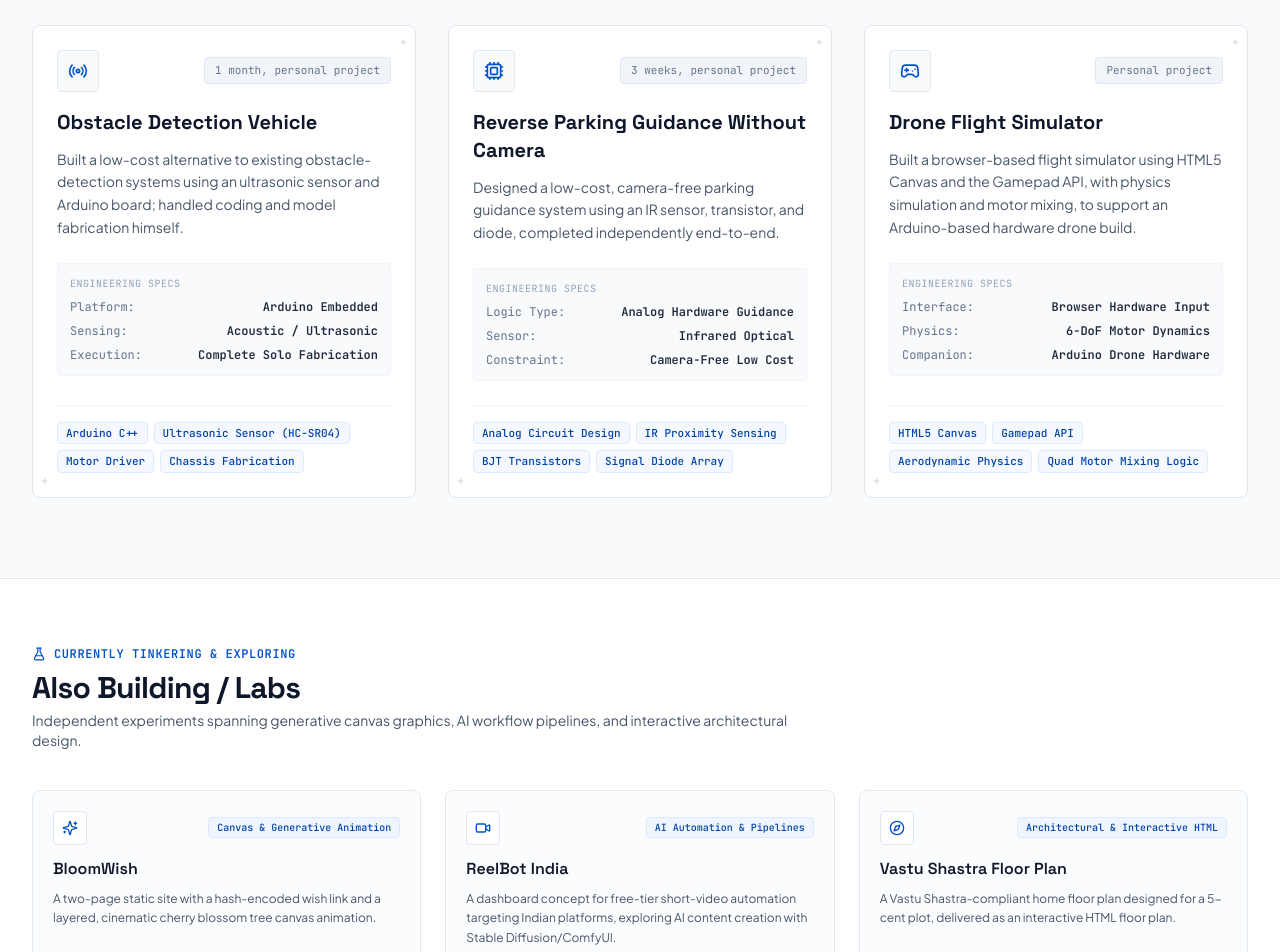
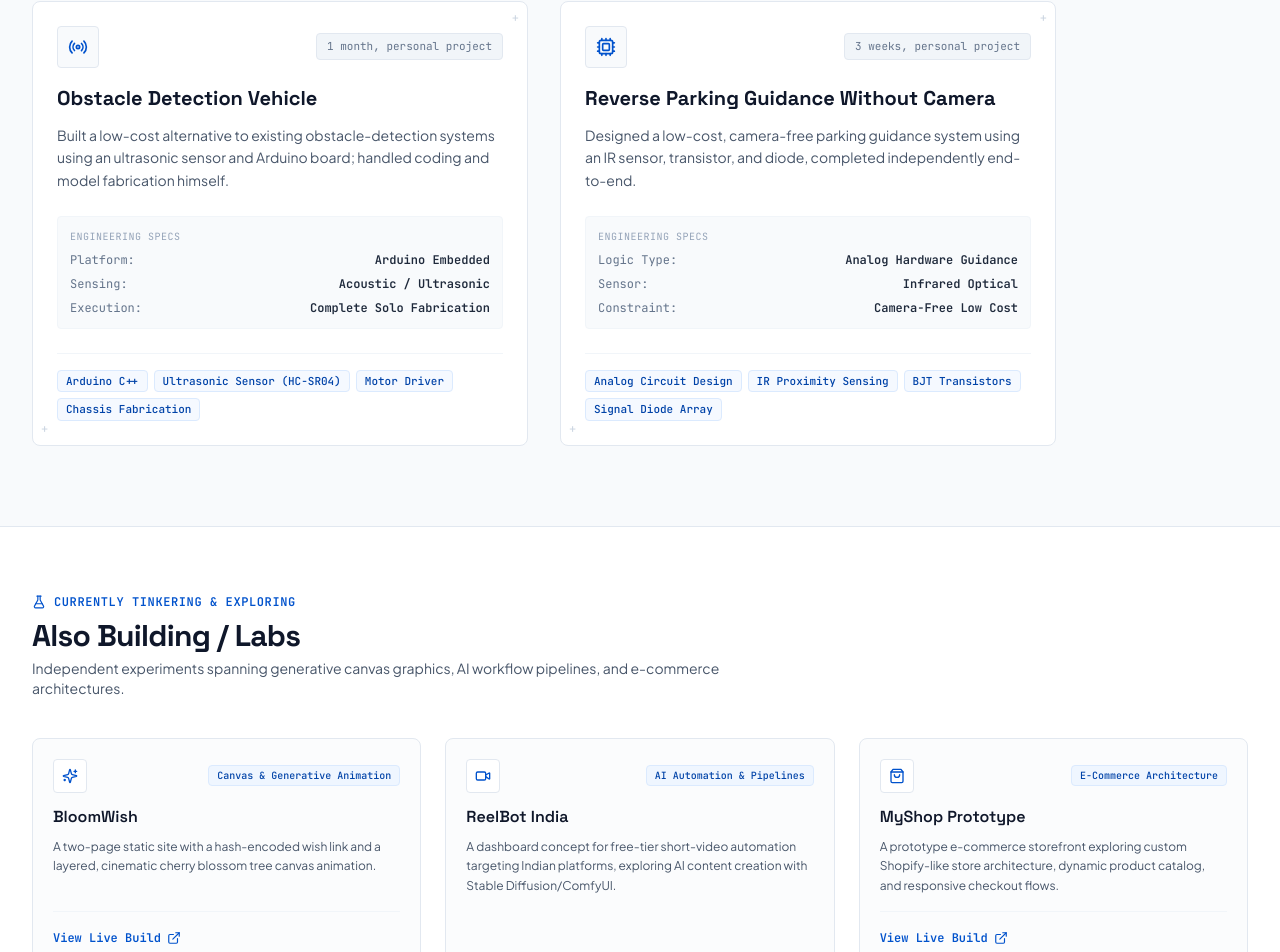
Before and after one commit to Karthick-Boopathy/KarthickBoopathy, a React (Vite) app: page / in a window 1280 px wide. Shown: the part 5337-6289 px from the top of the page. Built offline with nearby package versions, Linux system fonts and the light colour scheme.

Commit message:
feat: update projects, remove drone and vastu, add bloomwish and myshop links, update linkedin and instagram

```diff
--- a/index.html
+++ b/index.html
@@ -76,9 +76,9 @@
       ],
       "sameAs": [
         "https://github.com/Karthick-Boopathy",
-        "https://www.linkedin.com/in/karthick-boopathy",
+        "https://www.linkedin.com/in/karthick-boopathy-b77916229?utm_source=share_via&utm_content=profile&utm_medium=member_ios",
         "https://kannanfarms.com",
-        "https://instagram.com/kannanfarms"
+        "https://www.instagram.com/kannan.farms?stkn=MWk3OXJycGh1Zmtkbg%3D%3D&utm_source=qr"
       ],
       "knowsAbout": [
         "Automobile Engineering",
--- a/src/components/Labs.tsx
+++ b/src/components/Labs.tsx
@@ -1,5 +1,5 @@
 import React from 'react';
-import { Sparkles, Video, Compass, FlaskConical } from 'lucide-react';
+import { Sparkles, Video, ShoppingBag, FlaskConical, ExternalLink } from 'lucide-react';
 import { exploratoryProjects } from '../data/portfolioData';
 
 export const Labs: React.FC = () => {
@@ -10,7 +10,7 @@ export const Labs: React.FC = () => {
       case 1:
         return <Video className="w-4 h-4 text-blueprint-600" />;
       case 2:
-        return <Compass className="w-4 h-4 text-blueprint-600" />;
+        return <ShoppingBag className="w-4 h-4 text-blueprint-600" />;
       default:
         return <FlaskConical className="w-4 h-4 text-blueprint-600" />;
     }
@@ -29,7 +29,7 @@ export const Labs: React.FC = () => {
             Also Building / Labs
           </h2>
           <p className="text-slate-600 mt-1 text-sm">
-            Independent experiments spanning generative canvas graphics, AI workflow pipelines, and interactive architectural design.
+            Independent experiments spanning generative canvas graphics, AI workflow pipelines, and e-commerce architectures.
           </p>
         </div>
 
@@ -38,8 +38,9 @@ export const Labs: React.FC = () => {
           {exploratoryProjects.map((item, idx) => (
             <div
               key={item.title}
-              className="p-5 rounded-lg border border-slate-200 bg-slate-50/50 hover:bg-white hover:border-slate-300 transition-all duration-200 shadow-2xs"
+              className="p-5 rounded-lg border border-slate-200 bg-slate-50/50 hover:bg-white hover:border-slate-300 transition-all duration-200 shadow-2xs flex flex-col justify-between"
             >
+              <div>
                 <div className="flex items-center justify-between gap-2 mb-3">
                   <div className="p-2 rounded bg-white border border-slate-200">
                     {getIcon(idx)}
@@ -57,6 +58,21 @@ export const Labs: React.FC = () => {
                   {item.description}
                 </p>
               </div>
+
+              {item.url && (
+                <div className="mt-4 pt-3 border-t border-slate-100">
+                  <a
+                    href={item.url}
+                    target="_blank"
+                    rel="noopener noreferrer"
+                    className="inline-flex items-center gap-1.5 text-xs font-mono font-semibold text-blueprint-600 hover:text-blueprint-800 hover:underline transition-colors"
+                  >
+                    <span>View Live Build</span>
+                    <ExternalLink className="w-3.5 h-3.5" />
+                  </a>
+                </div>
+              )}
+            </div>
           ))}
         </div>
       </div>
--- a/src/components/Projects.tsx
+++ b/src/components/Projects.tsx
@@ -1,5 +1,5 @@
 import React from 'react';
-import { Cpu, Radio, Gamepad2, Wrench, Layers } from 'lucide-react';
+import { Cpu, Radio, Wrench, Layers } from 'lucide-react';
 import { selectedProjects } from '../data/portfolioData';
 
 export const Projects: React.FC = () => {
@@ -9,8 +9,6 @@ export const Projects: React.FC = () => {
         return <Radio className="w-5 h-5 text-blueprint-600" />;
       case 1:
         return <Cpu className="w-5 h-5 text-blueprint-600" />;
-      case 2:
-        return <Gamepad2 className="w-5 h-5 text-blueprint-600" />;
       default:
         return <Wrench className="w-5 h-5 text-blueprint-600" />;
     }
@@ -29,12 +27,12 @@ export const Projects: React.FC = () => {
             Selected Projects
           </h2>
           <p className="text-slate-600 mt-2 text-base">
-            Autonomous vehicle sensing prototypes, analog hardware guidance systems, and physics flight simulation.
+            Autonomous vehicle sensing prototypes and low-cost analog hardware guidance systems.
           </p>
         </div>
 
         {/* Project Cards Grid */}
-        <div className="grid grid-cols-1 lg:grid-cols-3 gap-8">
+        <div className="grid grid-cols-1 md:grid-cols-2 gap-8 max-w-5xl">
           {selectedProjects.map((project, index) => (
             <div
               key={project.title}
--- a/src/data/portfolioData.ts
+++ b/src/data/portfolioData.ts
@@ -14,14 +14,14 @@ export const PHOTO_PATH = `${import.meta.env.BASE_URL}images/karthick-boopathy.j
 export const GITHUB_URL = "https://github.com/Karthick-Boopathy";
 
 /**
- * // TODO(karthick): Set your LinkedIn profile URL below.
+ * Real LinkedIn profile link
  */
-export const LINKEDIN_URL = "https://www.linkedin.com/in/karthick-boopathy";
+export const LINKEDIN_URL = "https://www.linkedin.com/in/karthick-boopathy-b77916229?utm_source=share_via&utm_content=profile&utm_medium=member_ios";
 
 /**
- * // TODO(karthick): Set your Kannan Farms Instagram page URL below.
+ * Real Kannan Farms Instagram page URL
  */
-export const KANNAN_FARMS_INSTAGRAM_URL = "https://instagram.com/kannanfarms";
+export const KANNAN_FARMS_INSTAGRAM_URL = "https://www.instagram.com/kannan.farms?stkn=MWk3OXJycGh1Zmtkbg%3D%3D&utm_source=qr";
 
 /**
  * Link to downloadable resume file (uploaded Karthick_Boopathy_Resume.docx)
@@ -235,24 +235,13 @@ export const selectedProjects: ProjectItem[] = [
       { label: "Constraint", val: "Camera-Free Low Cost" },
     ],
   },
-  {
-    title: "Drone Flight Simulator",
-    durationOrType: "Personal project",
-    description:
-      "Built a browser-based flight simulator using HTML5 Canvas and the Gamepad API, with physics simulation and motor mixing, to support an Arduino-based hardware drone build.",
-    architecture: ["HTML5 Canvas", "Gamepad API", "Aerodynamic Physics", "Quad Motor Mixing Logic"],
-    specs: [
-      { label: "Interface", val: "Browser Hardware Input" },
-      { label: "Physics", val: "6-DoF Motor Dynamics" },
-      { label: "Companion", val: "Arduino Drone Hardware" },
-    ],
-  },
 ];
 
 export interface LabItem {
   title: string;
   description: string;
   tag: string;
+  url?: string;
 }
 
 export const exploratoryProjects: LabItem[] = [
@@ -260,6 +249,7 @@ export const exploratoryProjects: LabItem[] = [
     title: "BloomWish",
     description: "A two-page static site with a hash-encoded wish link and a layered, cinematic cherry blossom tree canvas animation.",
     tag: "Canvas & Generative Animation",
+    url: "https://bloomwishes.github.io/bloom/",
   },
   {
     title: "ReelBot India",
@@ -267,9 +257,10 @@ export const exploratoryProjects: LabItem[] = [
     tag: "AI Automation & Pipelines",
   },
   {
-    title: "Vastu Shastra Floor Plan",
-    description: "A Vastu Shastra-compliant home floor plan designed for a 5-cent plot, delivered as an interactive HTML floor plan.",
-    tag: "Architectural & Interactive HTML",
+    title: "MyShop Prototype",
+    description: "A prototype e-commerce storefront exploring custom Shopify-like store architecture, dynamic product catalog, and responsive checkout flows.",
+    tag: "E-Commerce Architecture",
+    url: "https://bloomwishes.github.io/myshoptest/index",
   },
 ];
 
```
Lines whose indentation alone changed are shown as unchanged.
